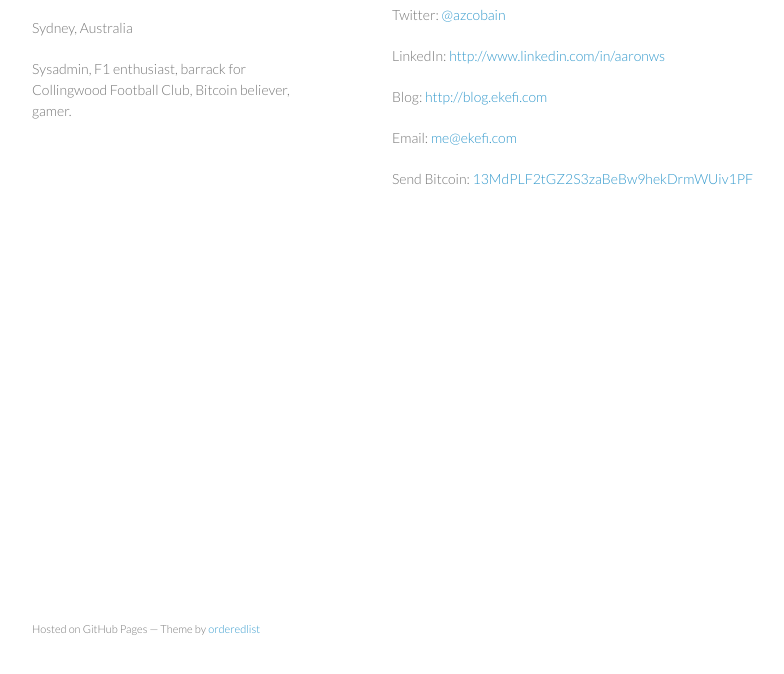
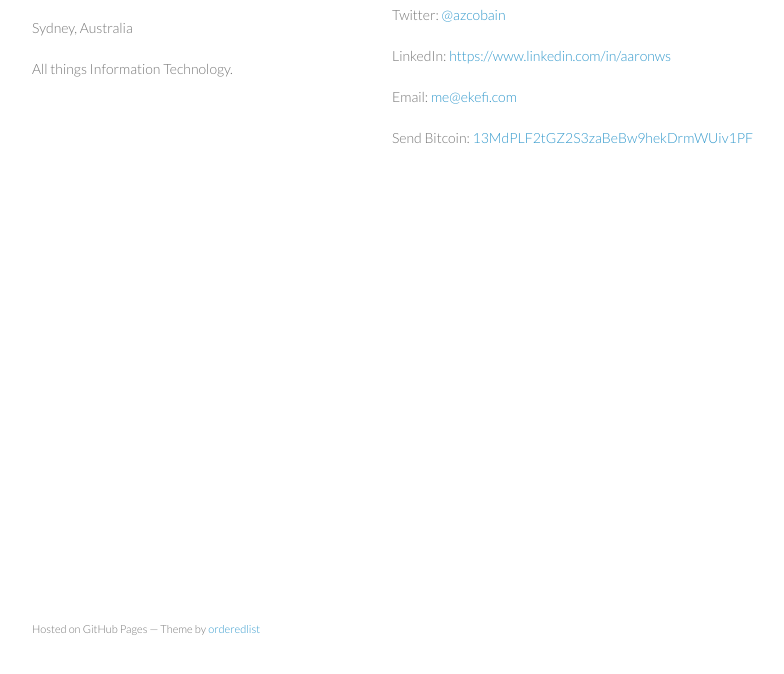
Before and after one commit to a-dot-sys/azcobain.github.io, a plain HTML site: page index.html in a window 1280 px wide. Shown: the part 92-766 px from the top of the page, without its empty margins (178-962 px from the left). Drawn offline with Linux system fonts and the light colour scheme.

Commit message:
Update index.html
+ Added HTTPS links
- Removed blog link

```diff
--- a/index.html
+++ b/index.html
@@ -18,7 +18,7 @@
         <h1>Aaron Smith</h1>
         <p>Sydney, Australia</p>
 
-        <p>Sysadmin, F1 enthusiast, barrack for Collingwood Football Club, Bitcoin believer, gamer.</p>
+        <p>All things Information Technology.</p>
 
 
       </header>
@@ -26,11 +26,9 @@
         <h3>
 <a name="contact" class="anchor" href="#contact"><span class="octicon octicon-link"></span></a>Contact</h3>
 
-<p>Twitter: <a href="http://twitter.com/azcobain">@azcobain</a></p>
+<p>Twitter: <a href="https://twitter.com/azcobain">@azcobain</a></p>
 
-<p>LinkedIn: <a href="http://www.linkedin.com/in/aaronws">http://www.linkedin.com/in/aaronws</a></p>
-
-<p>Blog: <a href="http://blog.ekefi.com">http://blog.ekefi.com</a></p>
+<p>LinkedIn: <a href="https://www.linkedin.com/in/aaronws">https://www.linkedin.com/in/aaronws</a></p>
 
 <p>Email: <a href="mailto:me@ekefi.com">me@ekefi.com</a></p>
 
```
